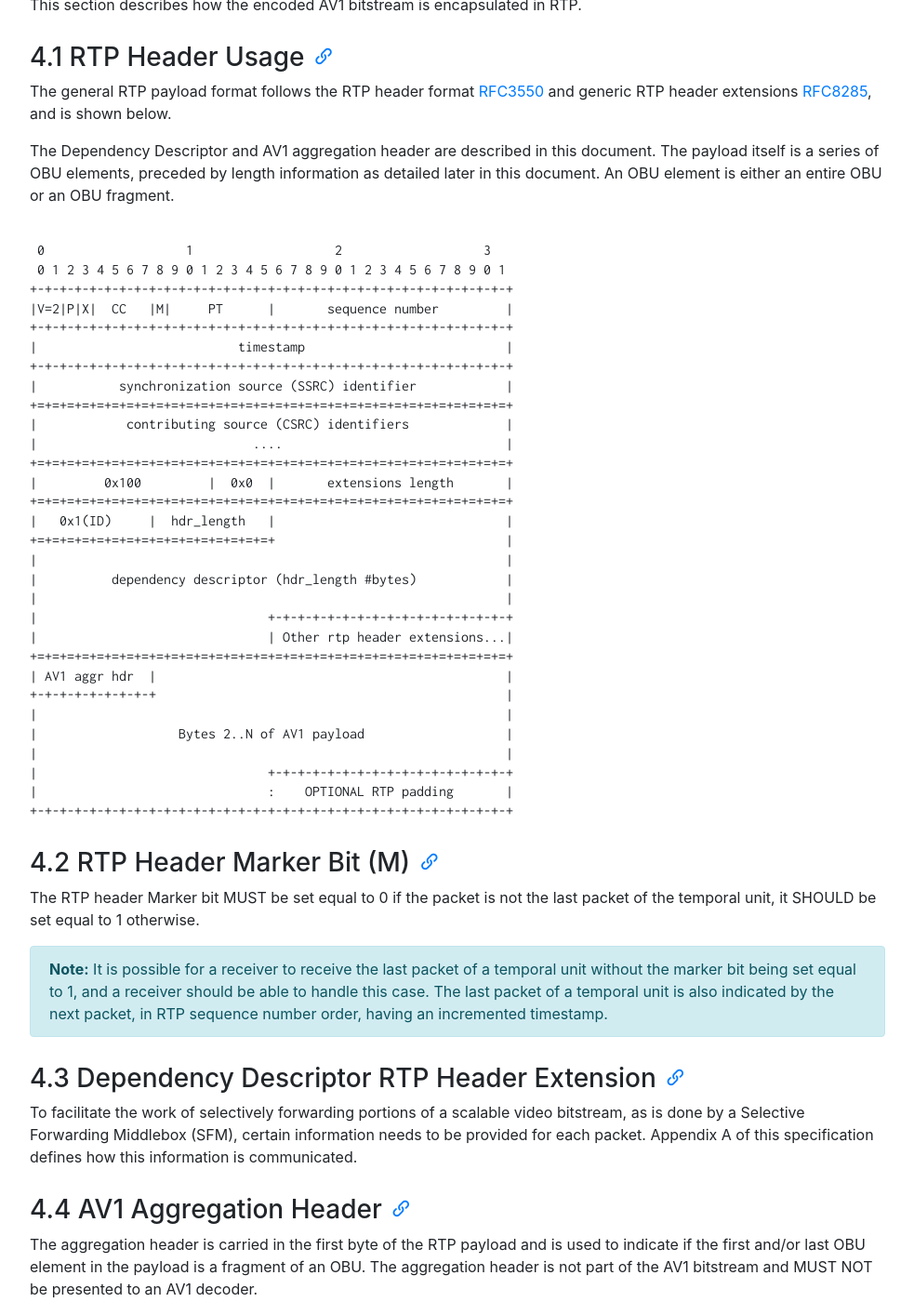
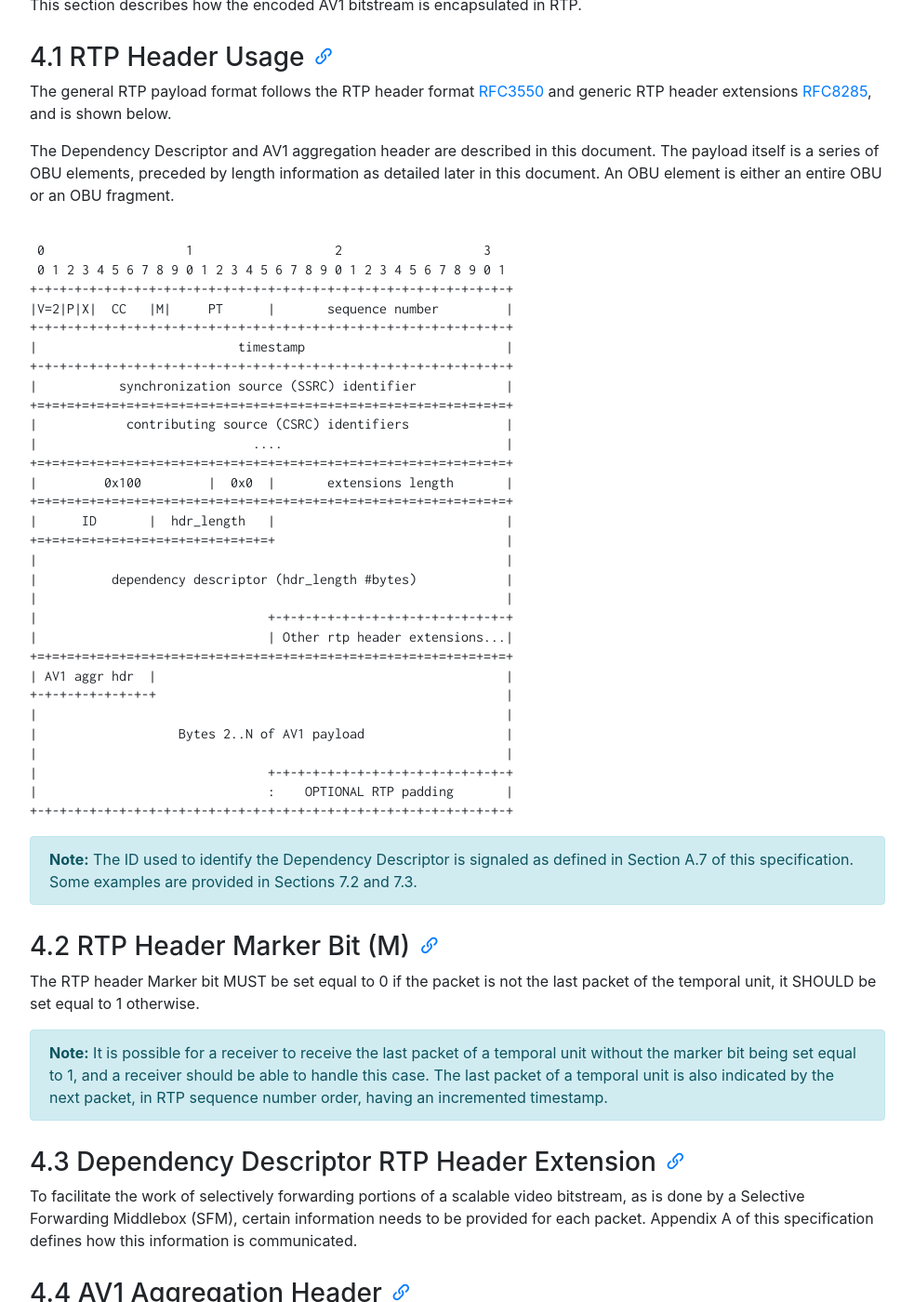
Before and after one commit to AOMediaCodec/av1-rtp-spec, a Jekyll site: the page built from index.md, in a window 1280 px wide and 1400 px high, scrolled down 3810 px. Shown: the whole window at 93% size, without its empty margins (53-1036 px from the left). Built offline with Jekyll 4.4.1, drawn with Linux system fonts in a browser that asks for light colours; nearby versions of some CDN libraries; some of the changed text lies outside the part shown.

Commit message:
Include normative text for extmap SDP attribute (#204)
* Update av1-rtp-spec.md

* Update av1-rtp-spec.md

* Update av1-rtp-spec.md

```diff
--- a/av1-rtp-spec.md
+++ b/av1-rtp-spec.md
@@ -109,7 +109,7 @@
 +=+=+=+=+=+=+=+=+=+=+=+=+=+=+=+=+=+=+=+=+=+=+=+=+=+=+=+=+=+=+=+=+
 |         0x100         |  0x0  |       extensions length       |
 +=+=+=+=+=+=+=+=+=+=+=+=+=+=+=+=+=+=+=+=+=+=+=+=+=+=+=+=+=+=+=+=+
-|   0x1(ID)     |  hdr_length   |                               |
+|      ID       |  hdr_length   |                               |
 +=+=+=+=+=+=+=+=+=+=+=+=+=+=+=+=+                               |
 |                                                               |
 |          dependency descriptor (hdr_length #bytes)            |
@@ -127,6 +127,8 @@
 +-+-+-+-+-+-+-+-+-+-+-+-+-+-+-+-+-+-+-+-+-+-+-+-+-+-+-+-+-+-+-+-+
 </code></pre>
 
+**Note:** The ID used to identify the Dependency Descriptor is signaled as defined in Section A.7 of this specification. Some examples are provided in Sections 7.2 and 7.3.
+{:.alert .alert-info }
 
 ### 4.2 RTP Header Marker Bit (M)
 
@@ -1179,9 +1181,12 @@
 
 
 
-#### A.7 Signaling (Setup) Information
-
-The URI for declaring this header extension in an extmap attribute is "https://aomediacodec.github.io/av1-rtp-spec/#dependency-descriptor-rtp-header-extension".
+#### A.7 Signaling (SDP) Information
+
+When the use of this header extension is signaled in SDP using an extmap attribute, the URI MUST be "https://aomediacodec.github.io/av1-rtp-spec/#dependency-descriptor-rtp-header-extension".
+
+For example:
+* a=extmap:4 https://aomediacodec.github.io/av1-rtp-spec/#dependency-descriptor-rtp-header-extension
 
 
 #### A.8 Examples
```
